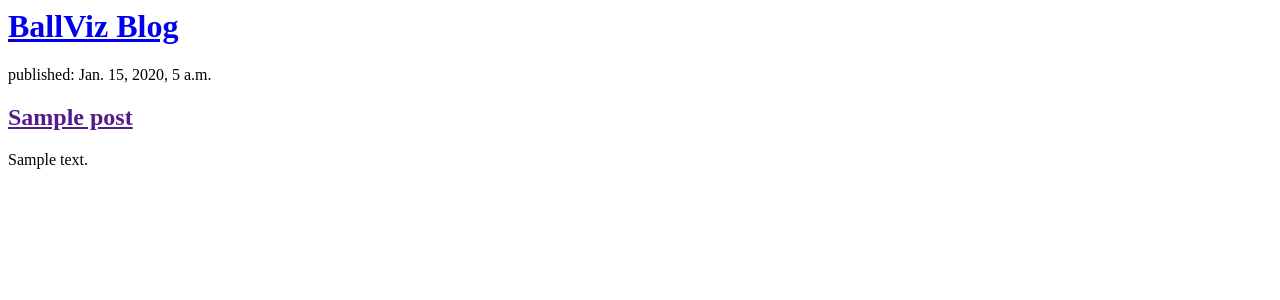
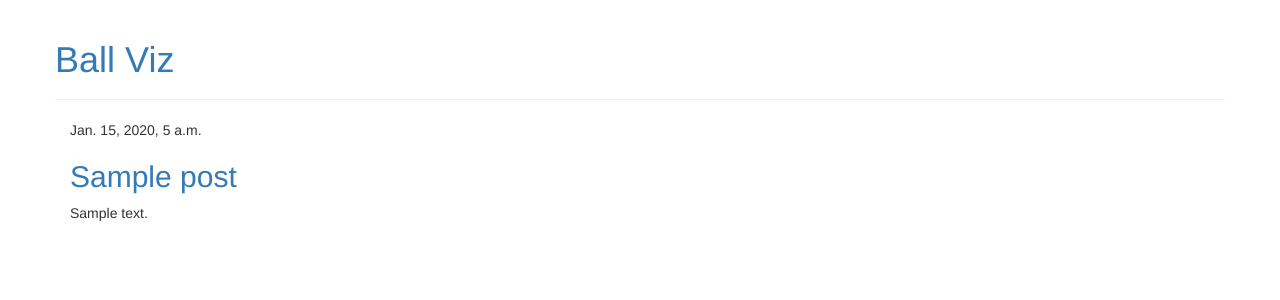
Before and after one commit to mchauta/Ballviz, a Django app: template blog/templates/blog/post_list.html in a window 1280 px wide. Shown: the top 300 px of the page. Run offline with Django 3.2, Linux system fonts and the light colour scheme; the template is opened without the code that fills it: values that come from a table or form of the project are taken from there, others are empty; tables that the repository leaves empty hold one stand-in row (values such as "Sample post"); some libraries are stand-ins or nearby versions.

Commit message:
extending template and adding slugs

```diff
--- a/blog/models.py
+++ b/blog/models.py
@@ -6,6 +6,7 @@ from django.utils import timezone
 class Post(models.Model):
     author = models.ForeignKey(settings.AUTH_USER_MODEL, on_delete=models.CASCADE)
     title = models.CharField(max_length=200)
+    slug = models.SlugField(unique=True, null=True)
     text = models.TextField()
     created_date = models.DateTimeField(default=timezone.now)
     published_date = models.DateTimeField(blank=True, null=True)
--- /dev/null
+++ b/blog/static/css/blog.css
@@ -0,0 +1,9 @@
+h1, h2 {
+    color: #C25100;
+}
+
+.page-header {
+  width: 1170px;
+  margin-right: auto;
+  margin-left: auto;
+}
--- /dev/null
+++ b/blog/templates/blog/base.html
@@ -0,0 +1,28 @@
+
+{% load static %}
+<!DOCTYPE html>
+<html lang="en">
+    <head>
+        <title>Ball Viz - {% block title %}{% endblock %}</title>
+        <link rel="stylesheet" href="//maxcdn.bootstrapcdn.com/bootstrap/3.2.0/css/bootstrap.min.css">
+        <link rel="stylesheet" href="//maxcdn.bootstrapcdn.com/bootstrap/3.2.0/css/bootstrap-theme.min.css">
+        <link href='//fonts.googleapis.com/css?family=Lobster&subset=latin,latin-ext' rel='stylesheet' type='text/css'>
+        <link rel="stylesheet" href="{% static 'css/blog.css' %}">
+    </head>
+
+    <body>
+      <div class="page-header">
+          <h1><a href="/">Ball Viz</a></h1>
+      </div>
+      <div class="content container">
+          <div class="row">
+              <div class="col-md-12">
+              {% block content %} {% endblock %}
+              </div>
+          </div>
+      </div>
+      <footer>
+
+      </footer>
+</body>
+</html>
--- a/blog/templates/blog/post_list.html
+++ b/blog/templates/blog/post_list.html
@@ -1,17 +1,15 @@
-<html>
-    <head>
-        <title>Ball Vizualization</title>
-    </head>
-    <body>
-        <div><a href="/"><h1>BallViz Blog</a></h1>
+{% extends 'blog/base.html' %}
+
+{% block title %}Blog Home{% endblock %}
+
+  {% block content %}
+    {% for post in posts %}
+        <div class="post">
+            <div class="date">
+                {{ post.published_date }}
+            </div>
+            <h2><a href="{% url 'post_detail' slug=post.slug %}">{{ post.title }}</a></h2>
+            <p>{{ post.text|linebreaksbr }}</p>
         </div>
-        {% for post in posts %}
-          <div>
-              <p>published: {{ post.published_date }}</p>
-              <h2><a href="">{{ post.title }}</a></h2>
-              <p>{{ post.text|linebreaksbr }}</p>
-          </div>
-        {% endfor %}
-
-    </body>
-</html>
+    {% endfor %}
+  {% endblock %}
--- a/blog/urls.py
+++ b/blog/urls.py
@@ -3,4 +3,5 @@ from . import views
 
 urlpatterns = [
     path('', views.post_list, name='post_list'),
+    path('post/<slug:slug>/', views.post_detail, name='post_detail'),
 ]
--- a/blog/views.py
+++ b/blog/views.py
@@ -1,7 +1,11 @@
-from django.shortcuts import render
+from django.shortcuts import render, get_object_or_404
 from django.utils import timezone
 from .models import Post
 
 def post_list(request):
     posts = Post.objects.filter(published_date__lte=timezone.now()).order_by('published_date')
     return render(request, 'blog/post_list.html', {'posts': posts})
+
+def post_detail(request, slug):
+    post = get_object_or_404(Post, slug=slug)
+    return render(request, 'blog/post_detail.html', {'post': post})
```
Also changed, not shown: blog/templates/blog/post_detail.html (added, +13 -0 lines), blog/migrations/0002_post_slug.py (added).
